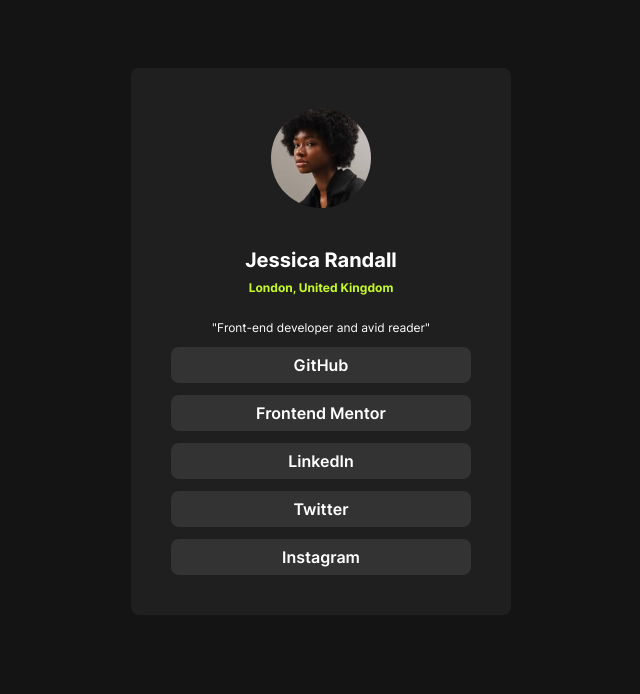
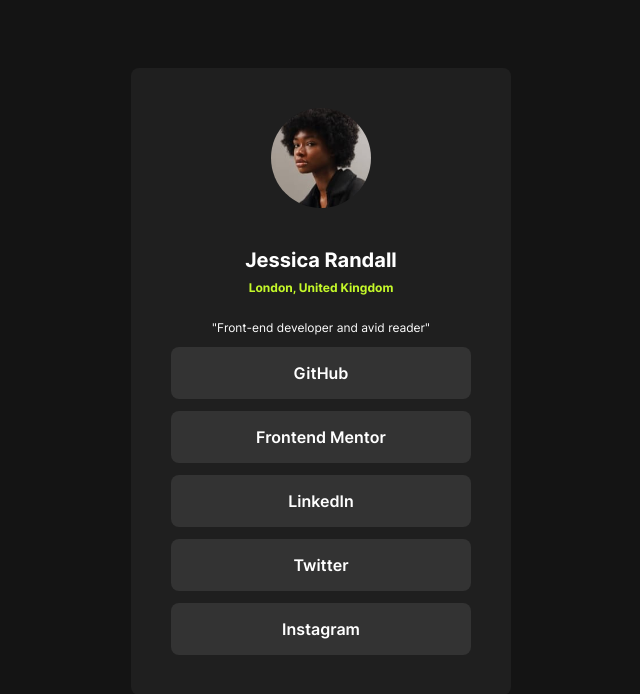
Before and after one commit to MaxAnderberg/social-links-profile, a Vue app: page / in a window 1280 px wide. Shown: the top 694 px of the page, without its empty margins (319-959 px from the left). Built offline with nearby package versions, Linux system fonts and the light colour scheme.

Commit message:
added proper padding on link items

```diff
--- a/src/components/SocialLink.vue
+++ b/src/components/SocialLink.vue
@@ -23,7 +23,8 @@
 .social-link {
     color: white;
     font-weight: 600;
-    padding: 8px;
+    padding-top: 16px;
+    padding-bottom: 16px;
     background-color: var(--color-grey-700);
     border: 1px;
     border-radius: 8px;
```
